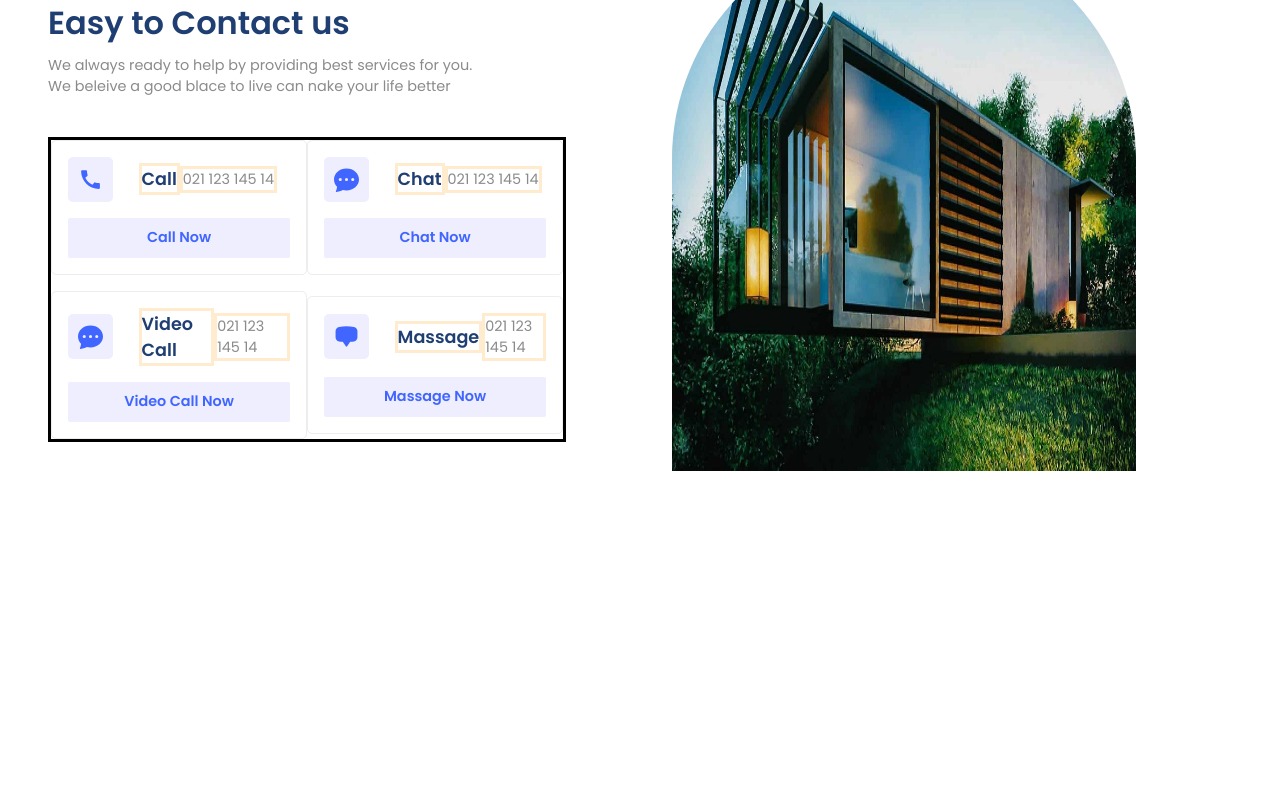
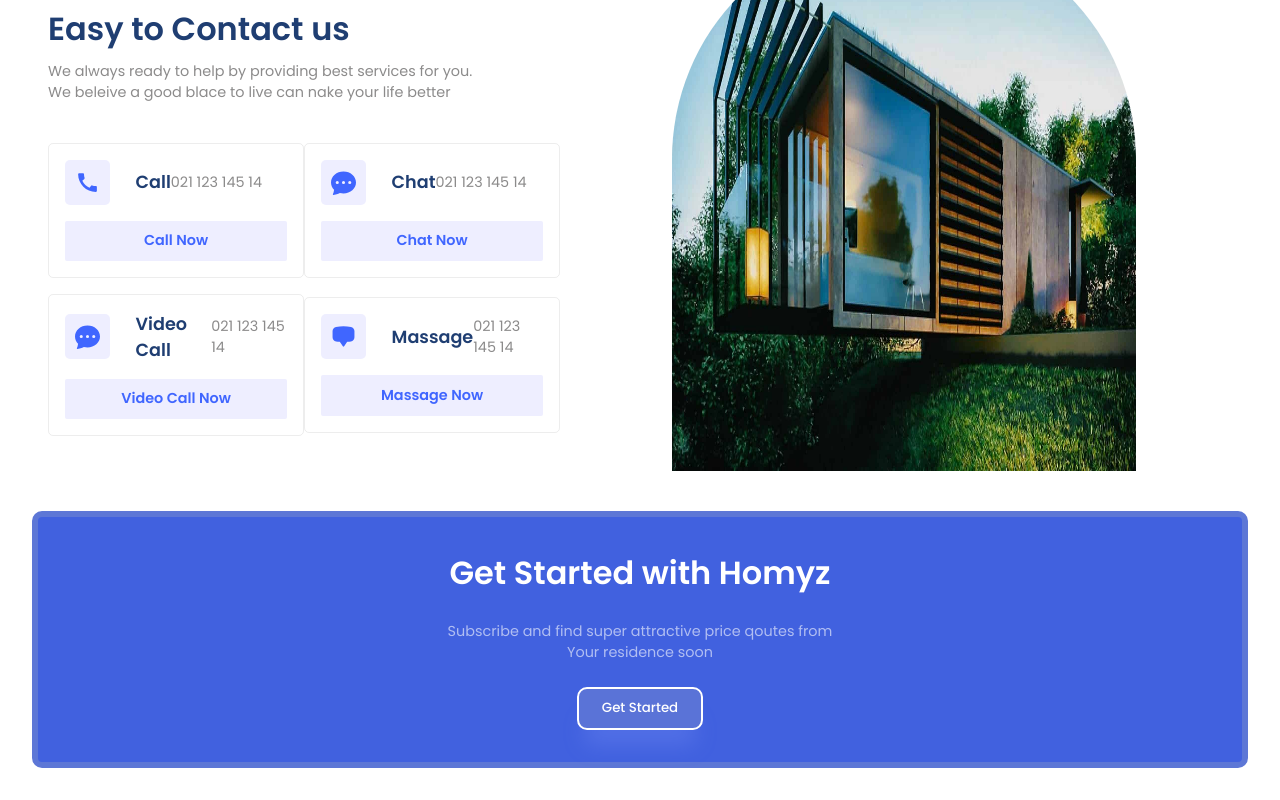
Before and after one commit to Emmanuel-Awolu60/RealEstate-web, a React (Vite) app: page / in a window 1280 px wide. Shown: the part 2169-2969 px from the top of the page. Before the commit the page ends 2648 px from the top, so only its background shows below. Built offline with nearby package versions, Linux system fonts and the light colour scheme.

Commit message:
Added the Footer section

```diff
--- a/src/App.jsx
+++ b/src/App.jsx
@@ -5,6 +5,7 @@ import Companies from "./components/Companies/Companies";
 import Residencies from "./components/Residencies/Residencies";
 import Value from "./components/Value/Value";
 import Contacts from "./components/Contacts/Contacts";
+import GetStarted from "./components/GetStarted/GetStarted";
 import "./App.css";
 
 const App = () => {
@@ -19,6 +20,7 @@ const App = () => {
       <Residencies />
       <Value />
       <Contacts />
+      <GetStarted />
     </div>
   );
 };
--- a/src/components/Contacts/Contacts.css
+++ b/src/components/Contacts/Contacts.css
@@ -22,7 +22,6 @@
 .contactModes{
      margin-top: 2rem;
      gap: 1rem;
-     border: 3px solid black;
 }
 
 .contactModes .rom{
@@ -68,6 +67,5 @@
 }
 
 .detail>span{
-    border: 3px solid blanchedalmond;
     display: block !important;
 }
--- a/src/components/GetStarted/GetStarted.css
+++ b/src/components/GetStarted/GetStarted.css
@@ -0,0 +1,24 @@
+.inner-container{
+    gap: 1.5rem;
+    background: #4161df;
+    padding: 2rem;
+    border: 6px solid #5d77d6;
+    border-radius: 10px;
+    text-align: center;
+}
+
+.inner-container .primaryText{
+    color: #fff;
+    font-weight: 600;
+}
+
+.inner-container .secondaryText{
+    color: rgba(255, 255, 255, 0.587);
+}
+
+.inner-container .button{
+    background: #5a73d7;
+    border: 2px solid #fff;
+    box-shadow: var(--shadow);
+    border-radius: 10px;
+}
--- a/src/components/GetStarted/GetStarted.jsx
+++ b/src/components/GetStarted/GetStarted.jsx
@@ -0,0 +1,24 @@
+import React from 'react'
+import './GetStarted.css'
+const GetStarted = () => {
+  return (
+    <section className='g-wrapper'>
+      <div className="paddings innerWidth g-container">
+        <div className="flexColCenter inner-container">
+            <span className='primaryText'>Get Started with Homyz</span>
+            <span className='secondaryText'>Subscribe and find super attractive price qoutes from
+                <br />
+                Your residence soon
+            </span>
+            <button className='button'>
+                <a href="mailto:emmanuelawolu8@gmail.com">
+                    Get Started
+                </a>
+            </button>
+        </div>
+      </div>
+    </section>
+  )
+}
+
+export default GetStarted
```
Also changed, not shown: src/components/Companies/Footer/Footer.jsx (added, +12 -0 lines), src/components/Companies/Footer/Footer.css (added).
